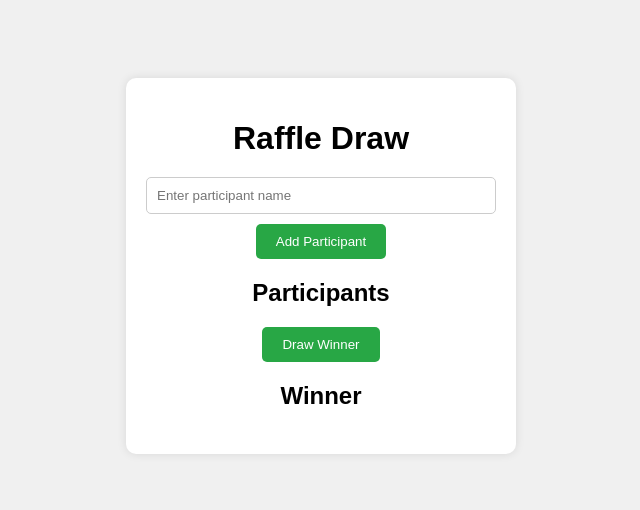
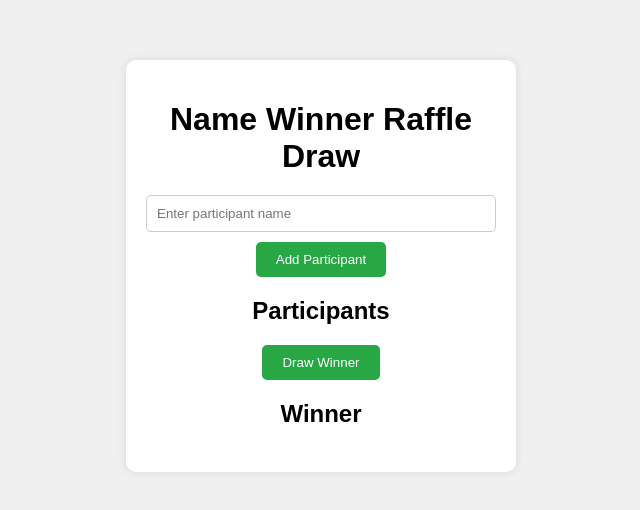
Before and after one commit to ridhwanahsan/Raffle-Draw-, a plain HTML site: page index.html in a window 1280 px wide. Shown: the part 134-644 px from the top of the page, without its empty margins (319-959 px from the left). Drawn offline with Linux system fonts and the light colour scheme.

Commit message:
h1 tag update

```diff
--- a/index.html
+++ b/index.html
@@ -8,7 +8,7 @@
 </head>
 <body>
     <div class="container">
-        <h1>Raffle Draw</h1>
+        <h1>Name Winner Raffle Draw</h1>
         <div class="input-section">
             <input type="text" id="participantName" placeholder="Enter participant name">
             <button onclick="addParticipant()">Add Participant</button>
```
